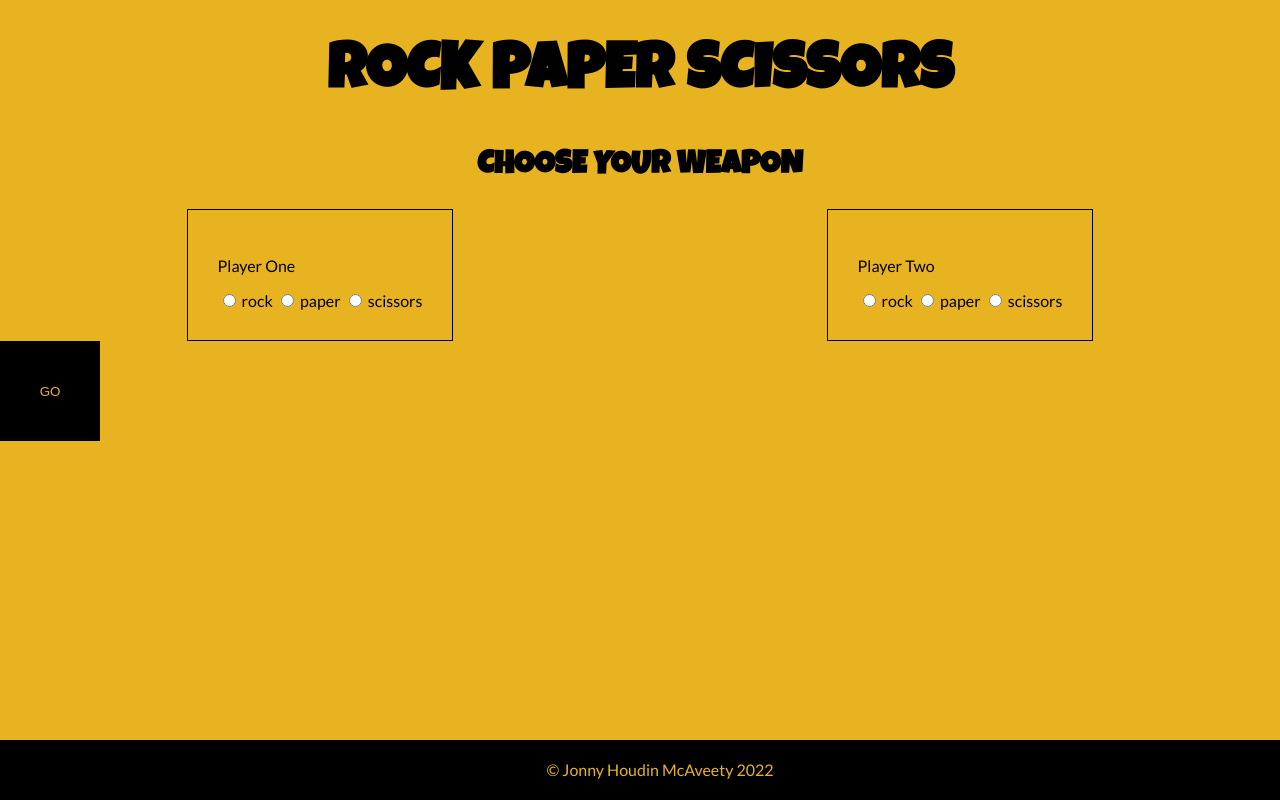
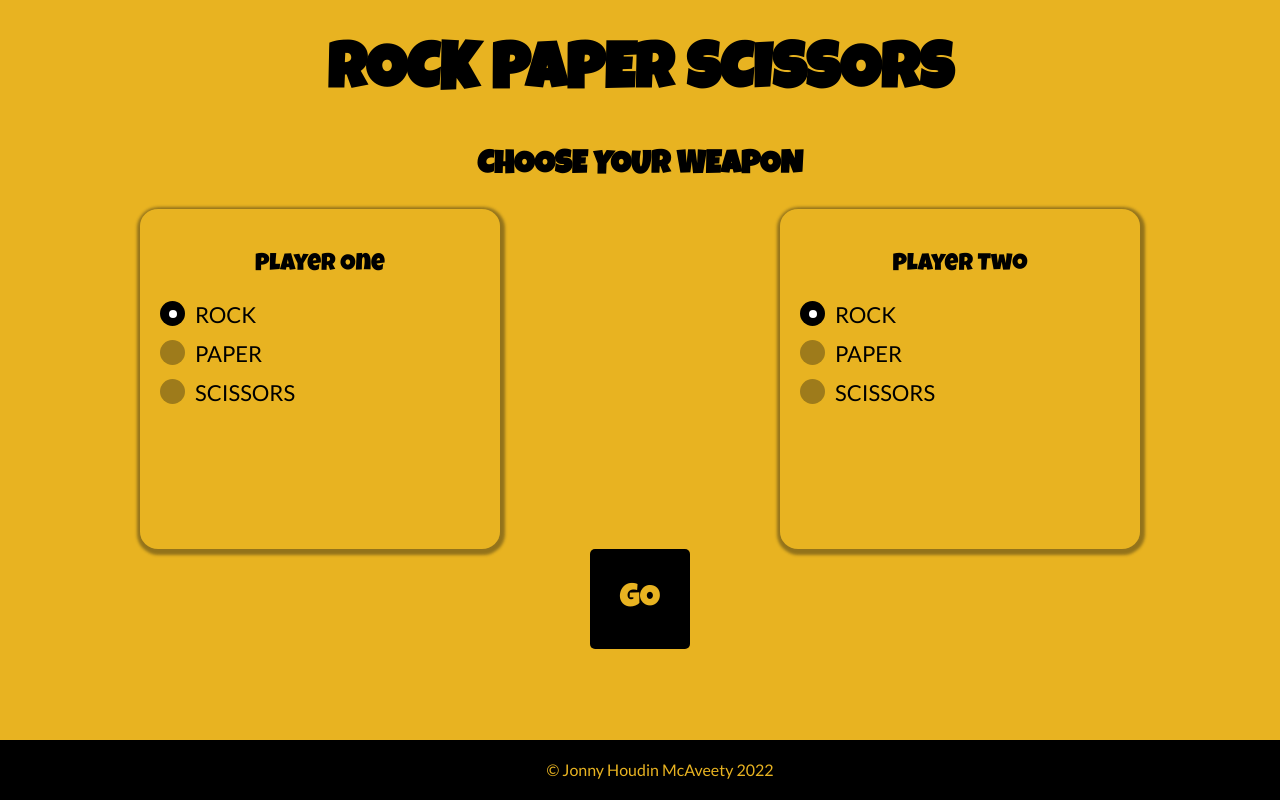
Before and after one commit to jonnyhoudini/rock_paper_scissors, a Flask app: page / in a window 1280 px wide. Run offline with Flask 2, Linux system fonts and the light colour scheme.

Commit message:
finished MVP

```diff
--- a/controllers/controller.py
+++ b/controllers/controller.py
@@ -1,3 +1,4 @@
+from crypt import methods
 from flask import render_template, request
 from app import app
 from models.player import *
@@ -17,3 +18,7 @@ def play():
     winner = game.play_game()
 
     return render_template('index.html', player_one=player_one, player_two=player_two, winner=winner)
+
+@app.route('/computer', methods=['POST'])
+def computer():
+    choice_A = request.form['1stplayer']
--- a/static/styles.css
+++ b/static/styles.css
@@ -12,9 +12,26 @@ body {
     text-decoration: none;
     display: inline-block;
     border: 0;
+    border-radius: 5%;
     width: 100px;
     height: 100px;
     margin: auto;
+    font-size: 2em;
+    font-family: 'Luckiest Guy', cursive;
+}
+
+.machine-button {
+    background-color: black;
+    color: #E8B321;
+    text-align: center;
+    text-decoration: none;
+    display: inline-block;
+    border: 0;
+    width: 100px;
+    height: 100px;
+    margin: auto;
+
+
 }
 
 a:link,
@@ -23,7 +40,7 @@ a:hover,
 a:active {
     background-color: black;
     color: #E8B321;
-    padding: 10px 25px;
+    /* padding: 10px 25px; */
     text-align: center;
     text-decoration: none;
     display: inline-block;
@@ -42,14 +59,18 @@ h2 {
 }
 
 .container {
-    border: 1px solid black;
-    padding: 30px;
+    padding: 20px;
+    box-shadow: 1px 2px 3px 4px rgba(20, 20, 20, 0.4);
+    border-radius: 5%;
+    width: 50%;
+    height: 300px;
+    margin: auto;
 }
 
-.players {
+/* .players {
     display: flex;
     justify-content: space-around;
-}
+} */
 
 footer {
     position: absolute;
@@ -61,3 +82,101 @@ footer {
     color: #E8B321;
     text-align: center;
 }
+
+.heading {
+    font-family: 'Luckiest Guy', cursive;
+    text-align: center;
+    font-size: 1.5rem;
+}
+
+
+
+
+#header {
+    grid-area: header;
+}
+
+#player1 {
+    grid-area: player1;
+}
+
+#player2 {
+    grid-area: player2;
+}
+
+#play_buttons {
+    grid-area: play;
+    display: flex;
+}
+
+#grid_container {
+    display: grid;
+    grid-template-areas:
+        'header header'
+        'player1 player2'
+        'play play';
+
+}
+
+.radio {
+    display: block;
+    position: relative;
+    padding-left: 35px;
+    margin-bottom: 12px;
+    cursor: pointer;
+    font-size: 22px;
+    -webkit-user-select: none;
+    -moz-user-select: none;
+    -ms-user-select: none;
+    user-select: none;
+}
+
+/* Hide the browser's default radio button */
+.container input {
+    position: absolute;
+    opacity: 0;
+    cursor: pointer;
+}
+
+/* Create a custom radio button */
+.checkmark {
+    position: absolute;
+    top: 0;
+    left: 0;
+    height: 25px;
+    width: 25px;
+    background-color: #9e7b1b;
+    border-radius: 50%;
+}
+
+/* On mouse-over, add a grey background color */
+.container:hover input~.checkmark {
+    background-color: #facc50;
+}
+
+/* When the radio button is checked, add a blue background */
+.container input:checked~.checkmark {
+    background-color: black;
+}
+
+/* Create the indicator (the dot/circle - hidden when not checked) */
+.checkmark:after {
+    content: "";
+    position: absolute;
+    display: none;
+}
+
+/* Show the indicator (dot/circle) when checked */
+.container input:checked~.checkmark:after {
+    display: block;
+}
+
+/* Style the indicator (dot/circle) */
+.container .checkmark:after {
+    top: 9px;
+    left: 9px;
+    width: 8px;
+    height: 8px;
+    border-radius: 50%;
+    background: white;
+}
--- a/templates/base.html
+++ b/templates/base.html
@@ -16,11 +16,9 @@
 </head>
 
 <body>
-    <header>
-        <h1>ROCK PAPER SCISSORS</h1>
-    </header>
+    {% block content %}
 
-    {% block content %}
+
 
     {% endblock %}
 
--- a/templates/welcome.html
+++ b/templates/welcome.html
@@ -2,38 +2,64 @@
 
 {% block content %}
 
+<div id="grid_container">
+
+    <header id="header">
+        <h1>ROCK PAPER SCISSORS</h1>
         <h2>CHOOSE YOUR WEAPON</h2>
+    </header>
+
+    <div class="container" id="player1">
 
         <form action="/game" method="post">
-    <div class="players">
 
-        <div class="container">
-            <p>Player One</p>
-            <input type="radio" id="rock" name="1stplayer" value="rock">
-            <label for="rock">rock</label>
+            <p class="heading">Player One</p>
+
+            <label class="radio">ROCK
+                <input type="radio" checked="checked" id="rock" name="1stplayer" value="rock">
+                <span class="checkmark"></span>
+            </label>
+
+            <label class="radio">PAPER
                 <input type="radio" id="paper" name="1stplayer" value="paper">
-            <label for="paper">paper</label>
+                <span class="checkmark"></span>
+            </label>
+
+            <label class="radio">SCISSORS
                 <input type="radio" id="scissors" name="1stplayer" value="scissors">
-            <label for="scissors">scissors</label>
+                <span class="checkmark"></span>
+            </label>
+
     </div>
 
 
-        <div class="container">
-            <p>Player Two</p>
-            <input type="radio" id="rock" name="2ndplayer" value="rock">
-            <label for="rock">rock</label>
+    <div class="container" id="player2">
+        <p class="heading">Player Two</p>
+
+        <label class="radio">ROCK
+            <input type="radio" checked="checked" id="rock" name="2ndplayer" value="rock">
+            <span class="checkmark"></span>
+        </label>
+
+        <label class="radio">PAPER
             <input type="radio" id="paper" name="2ndplayer" value="paper">
-            <label for="paper">paper</label>
+            <span class="checkmark"></span>
+        </label>
+
+        <label class="radio">SCISSORS
             <input type="radio" id="scissors" name="2ndplayer" value="scissors">
-            <label for="scissors">scissors</label>
-        </div>
+            <span class="checkmark"></span>
+        </label>
+
     </div>
 
 
+    <section id="play_buttons">
         <input type="submit" value="GO" class="button">
-
+        <!-- <a href="/play" class="machine-button">PLAY MACHINE</a> -->
+    </section>
     </form>
 
-
+</div>
 
 {% endblock %}
```
Also changed, not shown: models/game.py (+7 -16 lines), templates/play.html (added, +15 -0 lines). Lines whose indentation alone changed are shown as unchanged.
